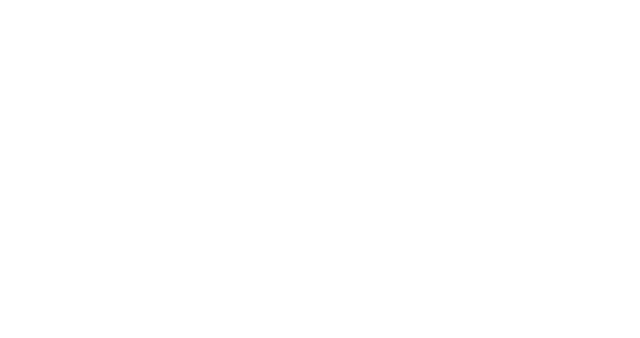
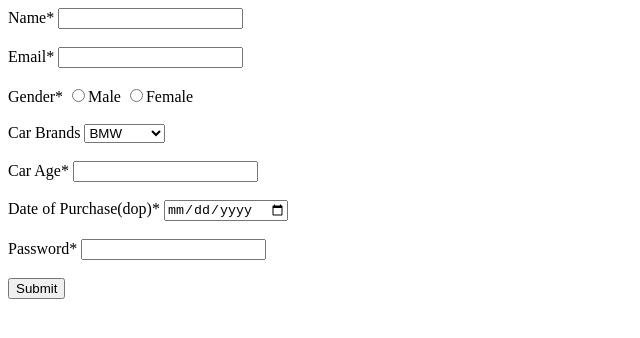
Before and after one commit to acciojob/car-insurance-form-Ravitejapatnala, a website: page main.html in a window 1280 px wide. Shown: the whole page, without its empty margins (0-640 px from the left). Drawn offline with Linux system fonts and the light colour scheme.

Commit message:
created a submission

```diff
--- a/main.html
+++ b/main.html
@@ -7,7 +7,49 @@
 </head>
 
 <body>
-	<!-- the entire body must be written by student -->
+	<form method="post">
+		<section>
+			<label for="name">Name*</label>
+			<input type="text" id="name" required>
+		</section>
+		<br>
+		<section>
+			<label for="email">Email*</label>
+			<input type="email" id="email" required>
+		</section>
+		<br>
+		<section>
+			<label for="gender">Gender*</label>
+			<input type="radio" name="gender" required>Male
+			<input type="radio" name="gender" required>Female
+		</section>
+		<br>
+		<section>
+			<label for="cars">Car Brands</label>
+			<select id="cars">
+				<option value="BMW">BMW</option>
+				<option value="Audi">Audi</option>
+				<option value="Mercedez">Mercedez</option>
+			</select>
+		</section>
+		<br>
+		<section>
+			<label for="Carage">Car Age*</label>
+			<input type="number" id="Carage" required>
+		</section>
+		<br>
+		<section>
+			<label for="dop">Date of Purchase(dop)*</label>
+			<input type="date" id="dop" required>
+		</section>
+		<br>
+		<section>
+			<label for="password">Password*</label>
+			<input type="password" id="password" required>
+		</section>
+		<br>
+		<button type="submit">Submit
+	</form>
     <script type="text/javascript" src="./script.js">
 </script>
 
```
